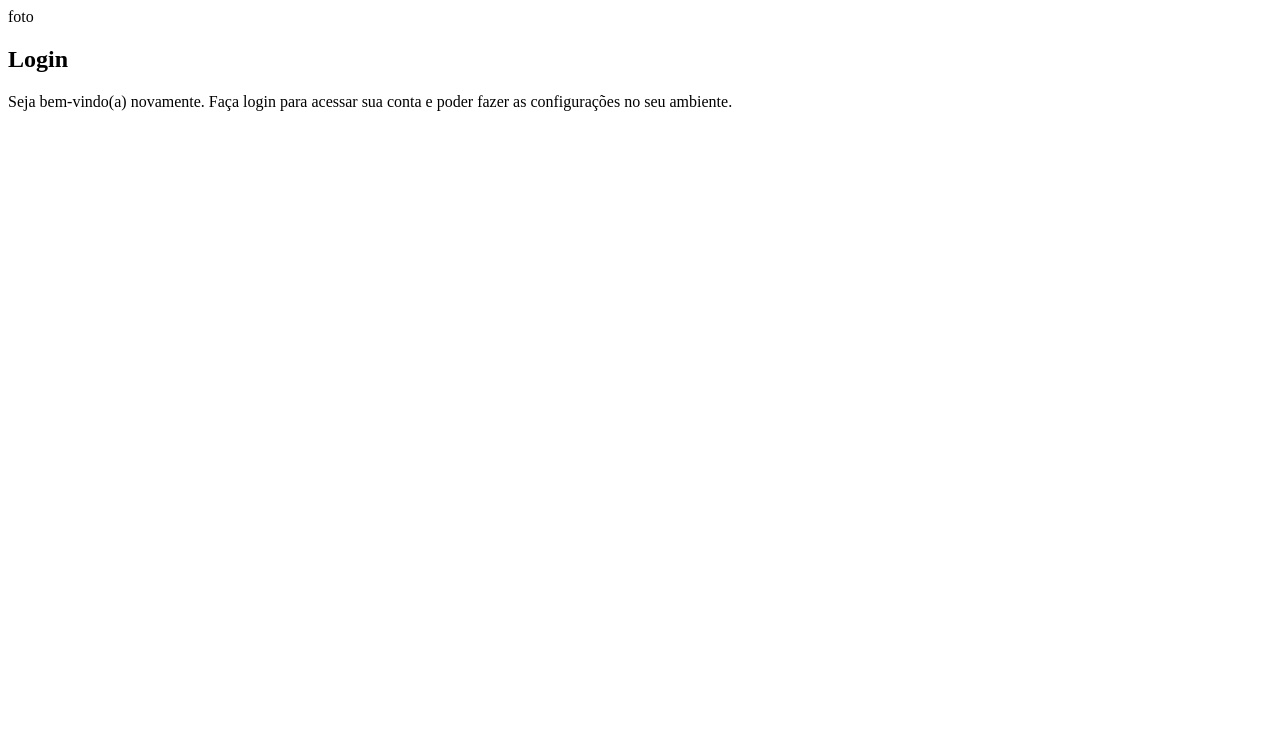
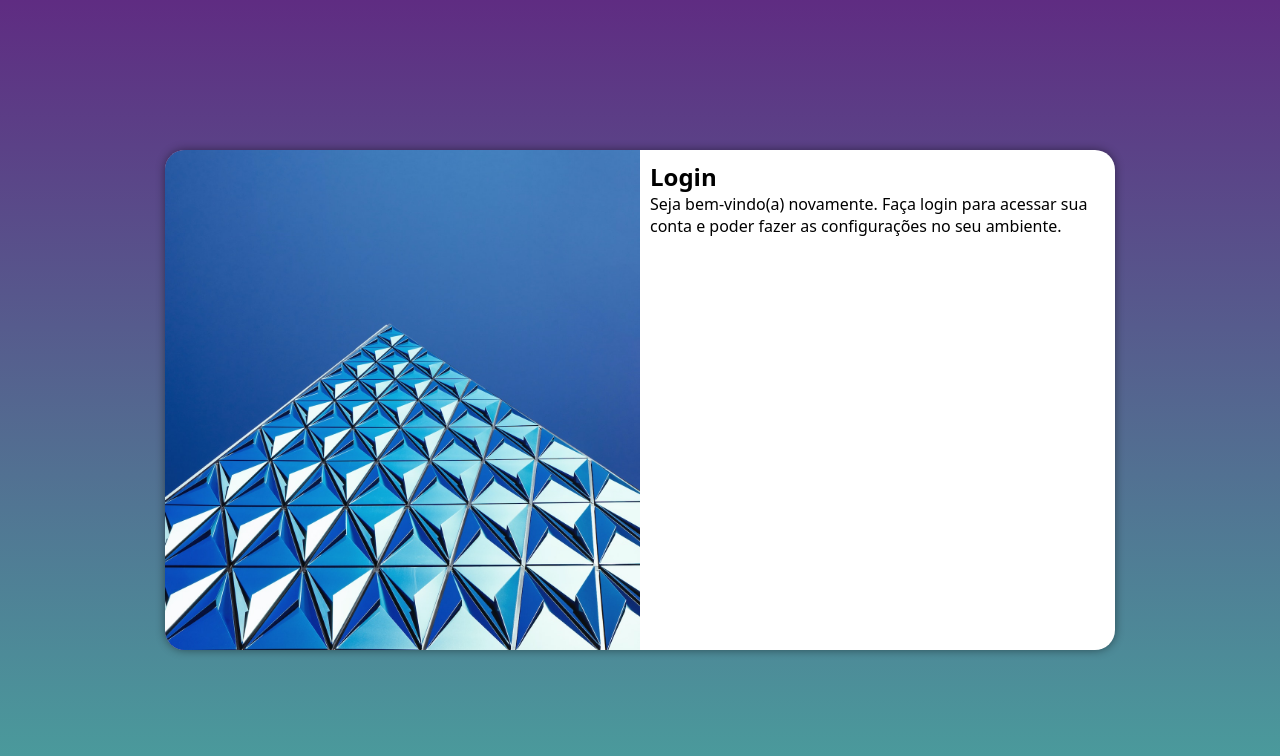
Before and after one commit to lucassantosfe/projeto-login, a plain HTML site: page index.html in a window 1280 px wide. Drawn offline with Linux system fonts and the light colour scheme.

Commit message:
media query para outras telas

```diff
--- /dev/null
+++ b/estilos/media-query.css
@@ -0,0 +1,43 @@
+@charset "UTF-8";
+
+@media screen and (min-width: 768px) and (max-width: 992px) {
+    body {
+        background-image: linear-gradient(to top, #49a09d, #5f2c82);
+    }
+
+    section#login {
+        width: 80vw;
+    }
+
+    section#login > div#imagem {
+        float: left;
+        width: 30%;
+        height: 100%;
+    }
+
+    section#login > div#formulario {
+        float: right;
+        width: 70%;
+    }
+}
+
+@media screen and (min-width: 992px) {
+    body {
+        background-image: linear-gradient(to top, #49a09d, #5f2c82);
+    }
+
+
+    section#login {
+        width: 950px;
+    }
+    section#login > div#imagem {
+        float: left;
+        width: 50%;
+        height: 100%;
+    }
+
+    section#login > div#formulario {
+        float: right;
+        width: 50%;
+    }
+}
--- a/estilos/style.css
+++ b/estilos/style.css
@@ -5,3 +5,52 @@
     Verde: #49a09d
     Lilás: #5f2c82
 */
+
+* {
+    font-family: system-ui, -apple-system, BlinkMacSystemFont, 'Segoe UI', Roboto, Oxygen, Ubuntu, Cantarell, 'Open Sans', 'Helvetica Neue', sans-serif;
+    padding: 0px;
+    margin: 0px;
+    box-sizing: border-box;
+}
+
+body,html {
+    background-color: #5f2c82;
+    height: 100vh;
+    width: 100vw;
+}
+
+main {
+    position: relative;
+    height: 100vh;
+    width: 100vw;
+}
+
+section#login {
+    position: absolute;
+    top: 50%;
+    left: 50%;
+    transform: translate(-50%, -50%);
+    overflow: hidden;
+
+    background-color: white;
+    width: 250px;
+    height: 500px;
+    border-radius: 20px;
+    box-shadow: 0px 0px 10px rgba(0, 0, 0, 0.450);
+
+    transition: width .3s, height .3s;
+    transition-timing-function: ease;
+}
+
+section#login > div#imagem {
+    display: block;
+    background: #5f2c82 url(../imagens/metal.jpg) no-repeat;
+    background-size: cover;
+    background-position: left bottom;
+    height: 200px;
+}
+
+section#login > div#formulario {
+    display: block;
+    padding: 10px;
+}
--- a/index.html
+++ b/index.html
@@ -5,12 +5,13 @@
     <meta name="viewport" content="width=device-width, initial-scale=1.0">
     <title>Login</title>
     <link rel="stylesheet" href="estilos/style.css">
+    <link rel="stylesheet" href="estilos/media-query.css">
 </head>
 <body>
     <main>
         <section id="login">
             <div id="imagem">
-                foto
+
             </div>
             <div id="formulario">
                 <h1>Login</h1>
```
